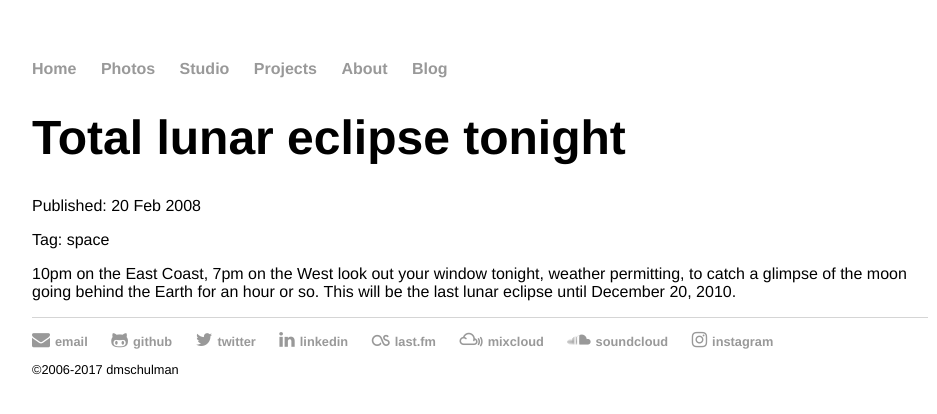
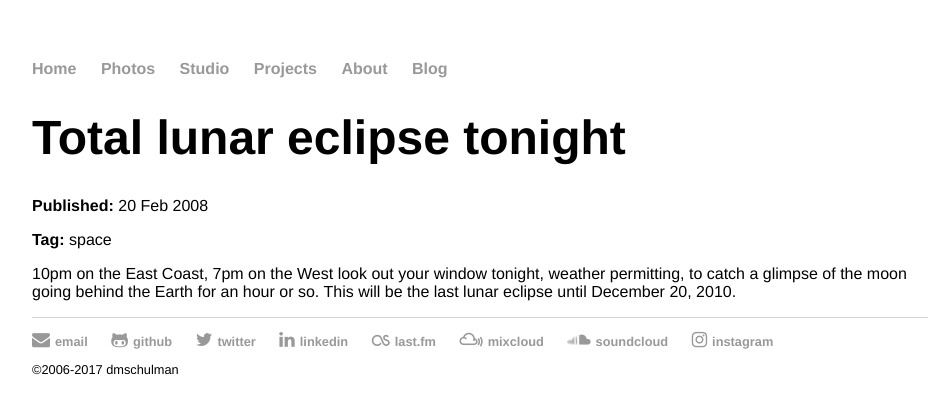
Before and after one commit to dmschulman/dmschulman.github.io, a Jekyll site: the page built from _posts/2008-02-20-Total-lunar-eclipse-tonight.md, in a window 1280 px wide. Shown: the top 414 px of the page, without its empty margins (160-1097 px from the left). Built offline with Jekyll 4.4.1, drawn with Linux system fonts in a browser that asks for light colours.

Commit message:
Update post.html

```diff
--- a/_layouts/post.html
+++ b/_layouts/post.html
@@ -8,9 +8,9 @@
 			{% include nav.html %}
 			</nav>
 			<h1>{{ page.title }}</h1>
-			<p class="meta">Published: {{ page.date | date_to_string }}</p>
+			<p class="meta"><strong>Published:</strong> {{ page.date | date_to_string }}</p>
 			{% if page.tags.size > 0 %}
-  			<p class="meta">Tag{% if page.tags.size > 1 %}s{% endif %}:
+			<p class="meta"><strong>Tag{% if page.tags.size > 1 %}s{% endif %}:</strong>
   			{{ page.tags | sort | join: ", " }}</p>
 			{% endif %}
 			<div class="post">
```
